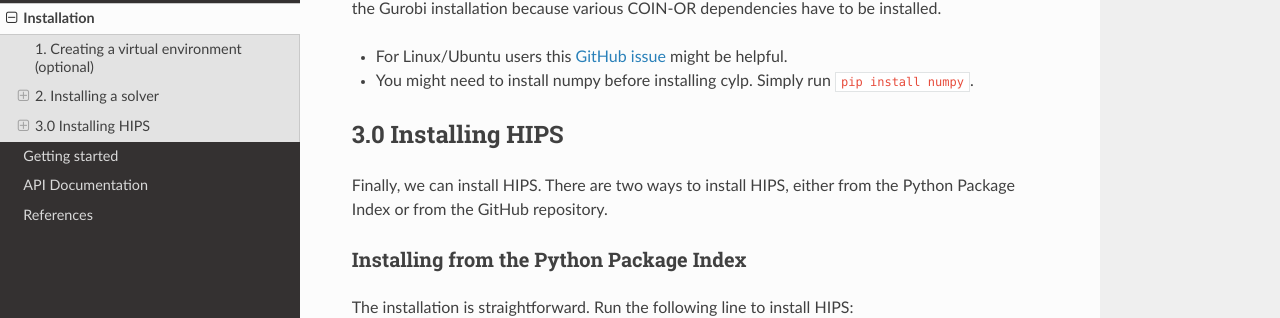
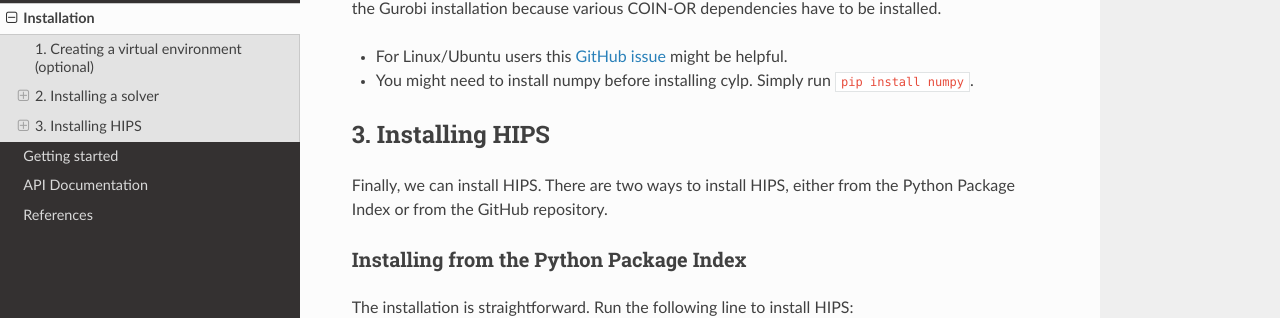
Before and after one commit to cxlvinchau/hips, a Sphinx documentation site: the page built from docs/installation.rst, in a window 1280 px wide and 900 px high, scrolled down 1465 px. Shown: the part 160-478 px from the top of the window. Built offline with Sphinx 7.4.7 and the Read the Docs theme 2.0.0, drawn with Linux system fonts in a browser that asks for light colours; cross-references to code outside the pages are shown as plain code.

Commit message:
fixed typo

```diff
--- a/docs/installation.rst
+++ b/docs/installation.rst
@@ -77,7 +77,7 @@ COIN-OR dependencies have to be installed.
 - For Linux/Ubuntu users this `GitHub issue <https://github.com/coin-or/CyLP/issues/47#issuecomment-545120587>`_ might be helpful.
 - You might need to install numpy before installing cylp. Simply run ``pip install numpy``.
 
-3.0 Installing HIPS
+3. Installing HIPS
 -------------------
 Finally, we can install HIPS. There are two ways to install HIPS, either from the Python Package Index or from the GitHub repository.
 
```
